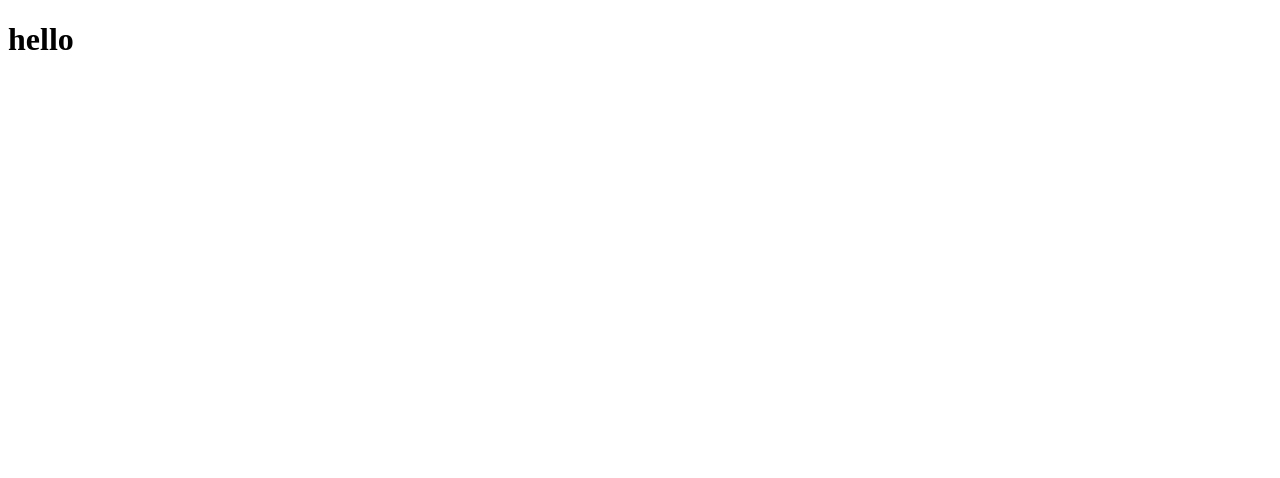
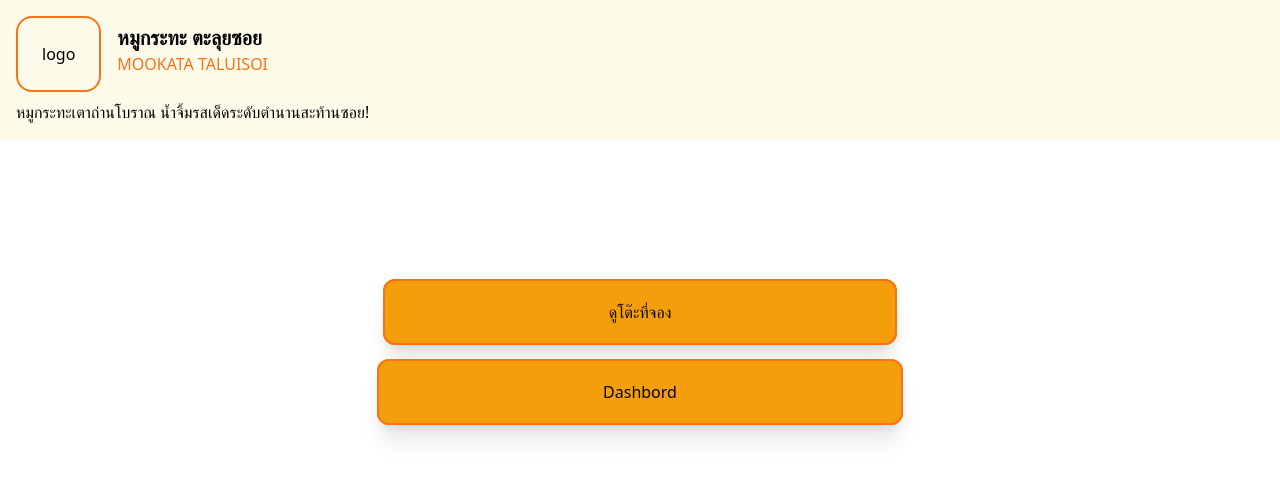
Before and after one commit to chatzyy/KIJU_PROJECT, a website: page project/web/addmin/homepage_addmin/homepage_addmin.html in a window 1280 px wide. Drawn offline with nearby package versions, Linux system fonts and the light colour scheme.

Commit message:
Update_homepage_addmin
Add Queue, Dashbord

```diff
--- a/project/web/addmin/homepage_addmin/homepage_addmin.html
+++ b/project/web/addmin/homepage_addmin/homepage_addmin.html
@@ -4,8 +4,45 @@
     <meta charset="UTF-8">
     <meta name="viewport" content="width=device-width, initial-scale=1.0">
     <title>Document</title>
+    <link rel="stylesheet" href="/project/web/src/output.css">
+    <script src="https://cdn.tailwindcss.com"></script>
 </head>
-<body>
-    <h1>hello</h1>
+<body class="">
+    <!-- Logo -->
+    <div class=" flex pl-4 pt-4 bg-amber-50">
+        <div class="p-6 border-2 border-orange-500 rounded-2xl">
+            logo
+        </div>
+        <div class="ml-4 pt-2">
+            <div class=" text-xl font-bold">
+                หมูกระทะ ตะลุยซอย
+            </div>
+            <div class=" text-orange-500">
+                MOOKATA TALUISOI
+            </div>
+        </div>
+    </div>
+    <div class="pl-4 pb-4 pt-2 bg-amber-50">
+        <div>
+            หมูกระทะเตาถ่านโบราณ น้ำจิ้มรสเด็ดระดับตำนานสะท้านซอย!
+        </div>
+    </div>
+
+    <!-- ดูโต๊ะที่จอง -->
+     <div class="flex flex-col items-center justify-center gap-14 mt-40 ">
+        <div>
+            <a class="p-5  bg-amber-500 rounded-xl pl-56 pr-56 shadow-xl border-2 border-orange-500" href="/project/web/addmin/queue_addmin/queue_addmin.html">ดูโต๊ะที่จอง</a>
+        </div>
+        <div>
+            <a class="p-5 bg-amber-500 rounded-xl pl-56 pr-56 shadow-xl border-2 border-orange-500" href="/project/web/addmin/dashbord/dashbord.html">Dashbord</a>
+        </div>
+     </div>
+
+     <!--  -->
+     <div>
+        <div>
+
+        </div>
+     </div>
 </body>
 </html>
--- /dev/null
+++ b/project/web/src/input.css
@@ -0,0 +1 @@
+@import "tailwindcss";
```
Also changed, not shown: project/web/addmin/dashbord/dashbord.html (+1 -1 lines), project/web/addmin/queue_addmin/queue_addmin.html (+1 -1 lines), project/web/package.json (added, +17 -0 lines), project/web/src/output.css (added), 1 other file.
